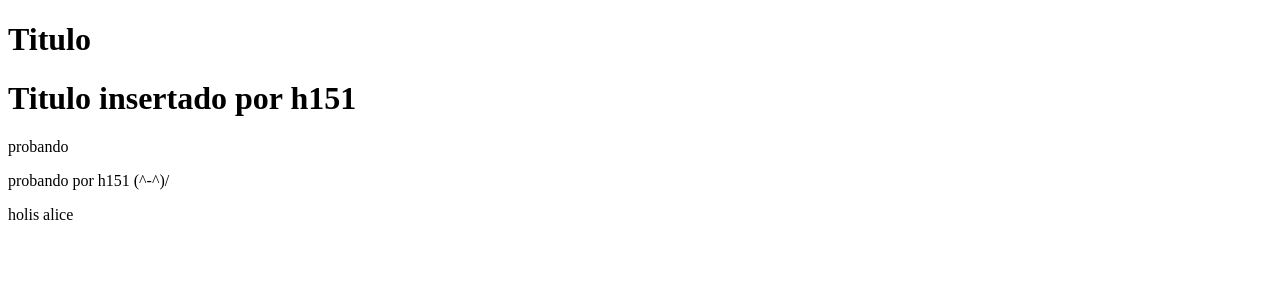
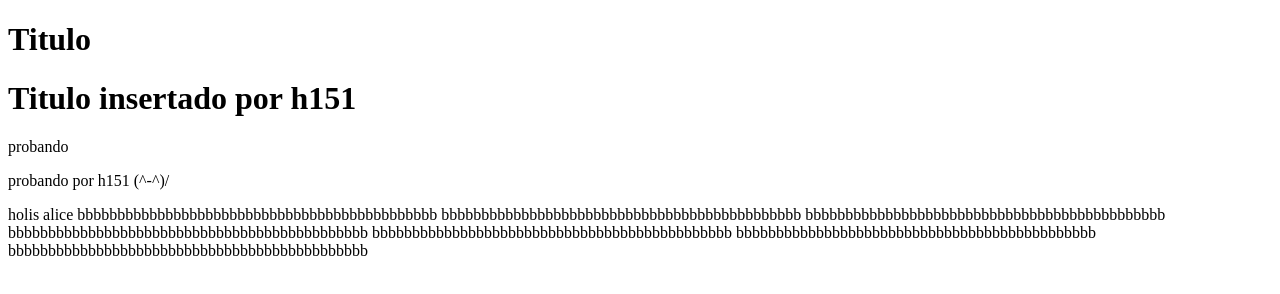
Before and after one commit to jose1-hernandez/ERp, a plain HTML site: page index.html in a window 1280 px wide. Drawn offline with Linux system fonts and the light colour scheme.

Commit message:
h151 bbbbbbbbbb

```diff
--- a/index.html
+++ b/index.html
@@ -15,5 +15,17 @@
     <p>probando por h151 (^-^)/</p>
 
     holis alice
+
+
+
+
+
+bbbbbbbbbbbbbbbbbbbbbbbbbbbbbbbbbbbbbbbbbbbbb
+bbbbbbbbbbbbbbbbbbbbbbbbbbbbbbbbbbbbbbbbbbbbb
+bbbbbbbbbbbbbbbbbbbbbbbbbbbbbbbbbbbbbbbbbbbbb
+bbbbbbbbbbbbbbbbbbbbbbbbbbbbbbbbbbbbbbbbbbbbb
+bbbbbbbbbbbbbbbbbbbbbbbbbbbbbbbbbbbbbbbbbbbbb
+bbbbbbbbbbbbbbbbbbbbbbbbbbbbbbbbbbbbbbbbbbbbb
+bbbbbbbbbbbbbbbbbbbbbbbbbbbbbbbbbbbbbbbbbbbbb
 </body>
 </html>
```
